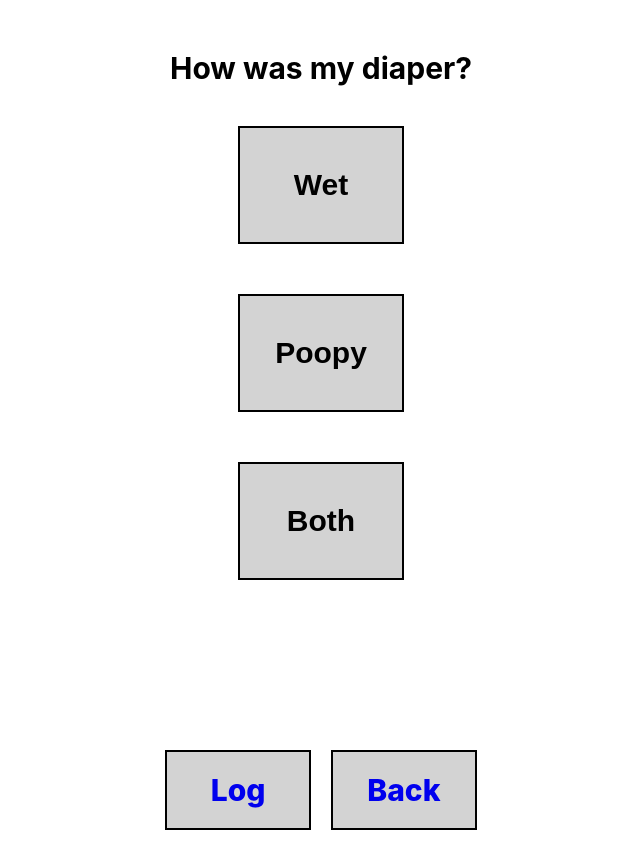
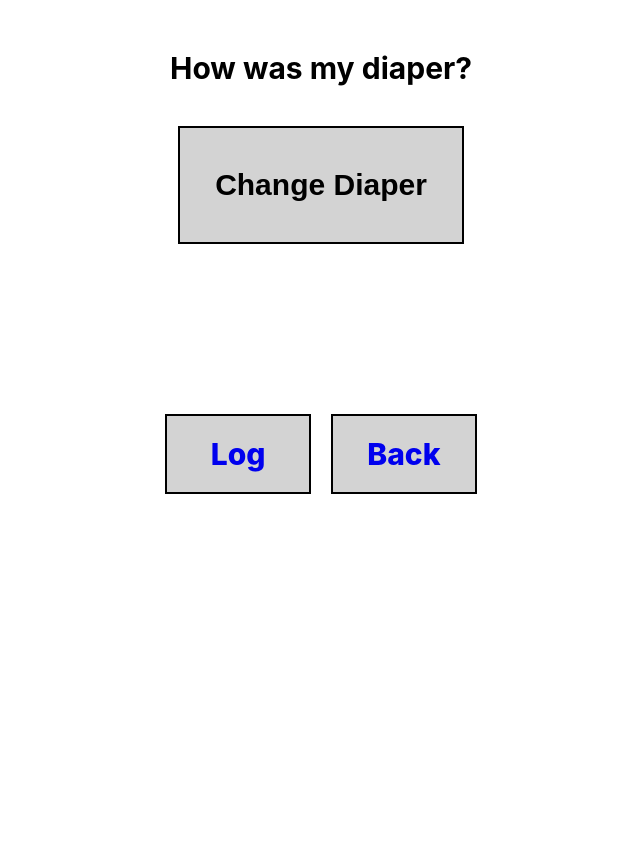
Before and after one commit to Jimmicorey/my-baby-log-app, a React (Create React App) app: page /changediaper in a window 1280 px wide. Shown: the top 868 px of the page, without its empty margins (319-959 px from the left). After the commit the page ends 800 px from the top, so only its background shows below. Built offline with nearby package versions, Linux system fonts and the light colour scheme.

Commit message:
Single-Button Solutions for each POST all working

```diff
--- a/src/components/ChangeDiaper/ChangeDiaper.js
+++ b/src/components/ChangeDiaper/ChangeDiaper.js
@@ -3,43 +3,58 @@ import { Link } from 'react-router-dom';
 import './ChangeDiaper.css';
 import DatalogsApiService from '../../services/datalogs-api-service';
 
-/** ChangeDiaperLog should POST a NEW DATALOG to API(database)
- *  per ChangeDiaper (form submit) **/
-class Button extends React.Component {
+////////////////////////////////////////////////////////////////////////////////////
+//////////////////   MULTI-BUTTON OPTION NOT WORKING YET   /////////////////////////
+// class Button extends React.Component {
+
+// /** ChangeDiaperLog should POST a NEW DATALOG to API(database)
+//  *  per ChangeDiaper (form submit) **/
+
+//   onClick(event) {
+//     const value = event.target.value;
+//     this.props.onSubmit(value);
+//   }
+
+//   render() {
+//     return (
+//       <button
+//         className='button'
+//         value={this.props.value}
+//         onClick={e => this.onClick(e)}>
+//           {this.props.value}
+//       </button>
+//     );
+//   }
+// }
+//////////////////   MULTI-BUTTON OPTION NOT WORKING YET   /////////////////////////
+////////////////////////////////////////////////////////////////////////////////////
+
+class ChangeDiaper extends React.Component {
+////////////////////////////////////////////////////////////////////////////////////
+//////////////////   MULTI-BUTTON OPTION NOT WORKING YET   /////////////////////////
+  // onSubmit(e, value) {
+  // //   //I have the button value here!
+  // //   console.log(`ChangeDiaper ${value} button works!!!!`);
+  // // }
+  // // handleSubmit(e) {
+  //   e.preventDefault();
+
+  //   console.log(`ChangeDiaper ${value} button works!!!!`);
+  //   DatalogsApiService.postNewDatalog(`NEW ${value} DIAPER`);
+  // }
+//////////////////   MULTI-BUTTON OPTION NOT WORKING YET   /////////////////////////
+////////////////////////////////////////////////////////////////////////////////////
+
 
 ////////////////////////////////////////////////////////////////////////////////////
-///////////////////////////////////////////////  REQUIRES CONDITIONALS !!!!!!!!!!!!!
-
-  onClick(event) {
-    const value = event.target.value;
-    this.props.onSubmit(value);
-  }
-
+///////////////////////////////////////// SINGLE BUTTON NEW DIAPER   IT WORKS !!!!!!
   handleSubmit(e) {
     e.preventDefault();
-    console.log('Feed Me! submit button works!!!');
-    DatalogsApiService.postNewDatalog('NEW FEED');
+    console.log('Change Diaper submit button works!!!');
+    DatalogsApiService.postNewDatalog('NEW DIAPER');
   }
-///////////////////////////////////////////////  REQUIRES CONDITIONALS !!!!!!!!!!!!!
+///////////////////////////////////////// SINGLE BUTTON NEW DIAPER   IT WORKS !!!!!!
 ////////////////////////////////////////////////////////////////////////////////////
-
-  render() {
-    return (
-      <button
-        className='button'
-        value={this.props.value}
-        onClick={e => this.onClick(e)}>
-          {this.props.value}
-      </button>
-    );
-  }
-}
-
-class ChangeDiaper extends React.Component {
-  onSubmit(value) {
-    // I have the button value here!
-    console.log(`ChangeDiaper ${value} button works!!!!`);
-  }
 
   render() {
     return (
@@ -49,12 +64,18 @@ class ChangeDiaper extends React.Component {
         <h1>How was my diaper?</h1>
 
         <div className='flex-container'>
+          {/* SINGLE BUTTON - SINGLE EVENT SOLUTION */}
+          <form className='feed-me-form' onSubmit={this.handleSubmit}>
+            <div className="flex-container">
+              <button className="button">Change Diaper</button>
+            </div>
+          </form>
 
-          <div className="flex-container">
+          {/* <div className="flex-container">
             <Button value="Wet" onSubmit={this.onSubmit} />
             <Button value="Poopy" onSubmit={this.onSubmit} />
             <Button value="Both" onSubmit={this.onSubmit} />
-          </div>
+          </div> */}
 
           <div className='flex-container-row'>
             <Link to='/changediaperlog' className='button-nav'>Log</Link>
```
